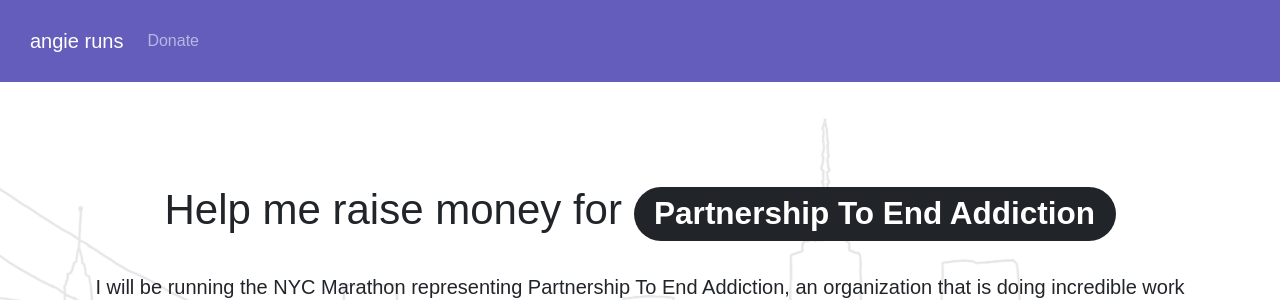
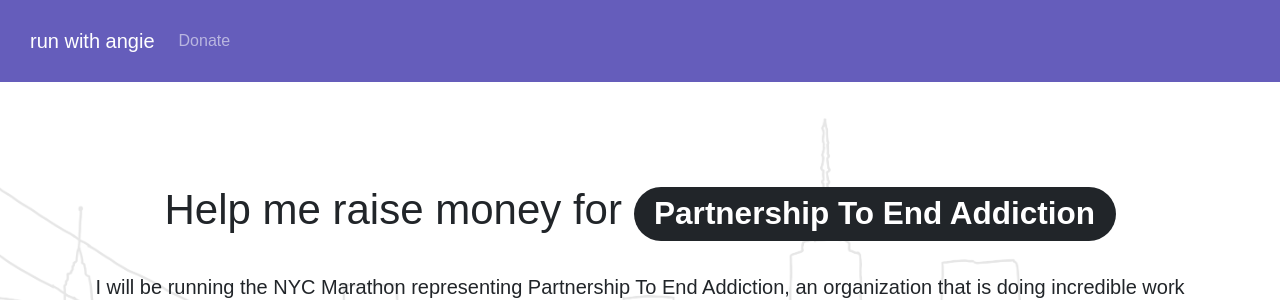
Before and after one commit to angiefranco/angieruns, a Flask app: template templates/home.html in a window 1280 px wide. Shown: the top 300 px of the page. Run offline with Flask 3, Linux system fonts and the light colour scheme; the template is opened without the code that fills it, so the values that code supplies are empty.

Commit message:
fix navbar

```diff
--- a/templates/home.html
+++ b/templates/home.html
@@ -14,7 +14,7 @@
 <body>
     <header>
         <nav class="navbar navbar-expand-lg navbar-dark fixed-top" style="background-color:#655DBB;">
-            <a class="navbar-brand" style="padding-left:10px;" href="#">angie runs</a>
+            <a class="navbar-brand" style="padding-left:10px;" href="#">run with angie</a>
             <button
                 class="navbar-toggler"
                 type="button"
```
